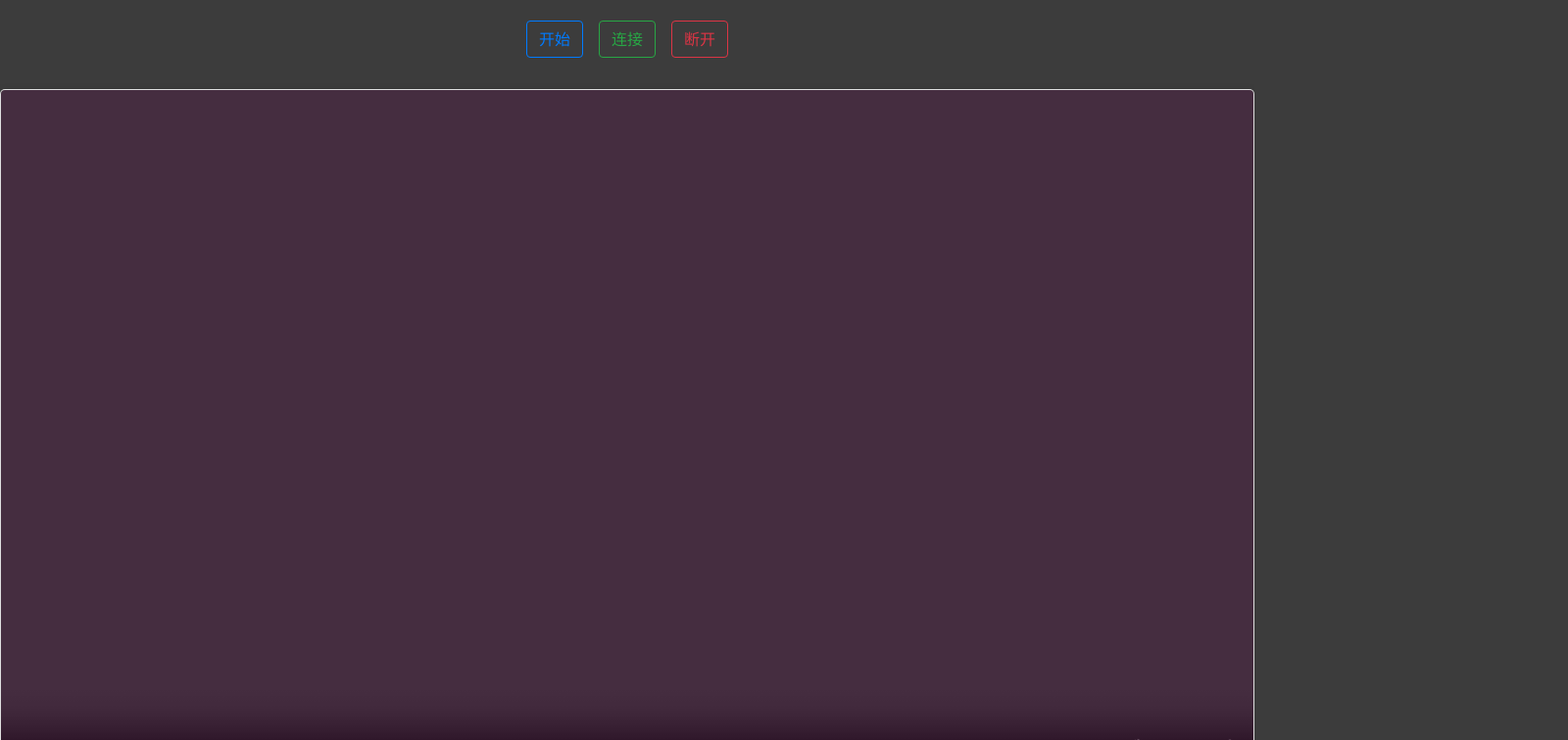
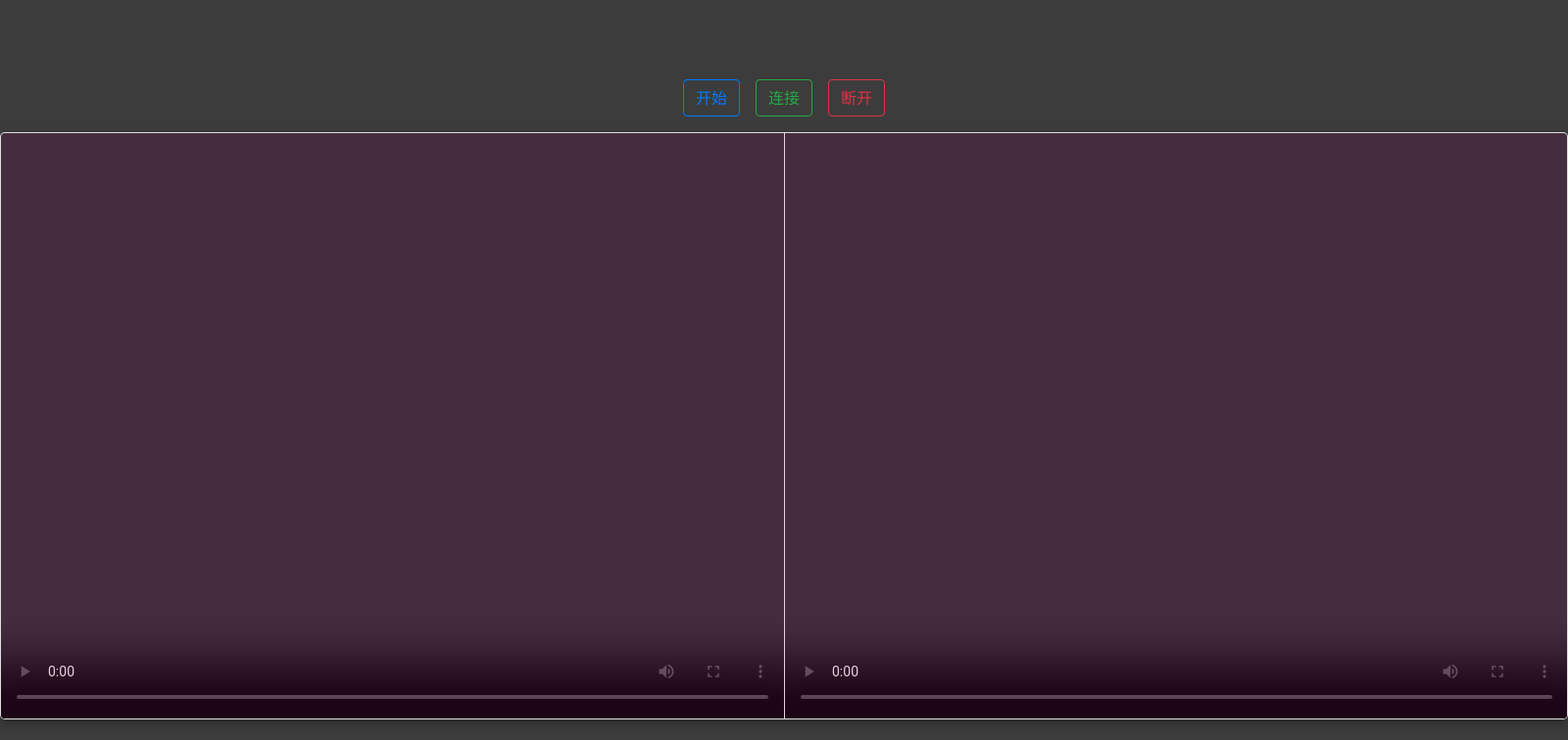
Before and after one commit to fuyb/webrtc-demo, a React (Create React App) app: page / in a window 1280 px wide. Shown: the top 756 px of the page at 98% size, 1600 px wide, since content can reach past the window. Built offline with nearby package versions, Linux system fonts and the light colour scheme.

Commit message:
加上一个RemoteVideo, WebRTC逻辑移至App.jsx, onClose() 置空video stream

```diff
--- a/src/Video.jsx
+++ b/src/Video.jsx
@@ -1,46 +1,67 @@
 import React from 'react';
-import { WebRTC } from './connect';
 
 class VideoBox extends React.Component {
     constructor(props) {
         super(props);
-        this.start = this.start.bind(this);
         this.addLocalVideoStream = this.addLocalVideoStream.bind(this);
-        this.removeLocalVideoStream = this.removeLocalVideoStream.bind(this);
+        this.addRemoteVideoStream = this.addRemoteVideoStream.bind(this);
+        this.onClose = this.onClose.bind(this);
 
-        this.video = null;
-        this.setVideoRef = element => {
-            this.video = element;
-            this.video.onloadedmetadata = e => {
-                this.video.play();
+        this.localVideo = null;
+        this.setLocalVideoRef = element => {
+            this.localVideo = element;
+            this.localVideo.onloadedmetadata = e => {
+                this.localVideo.play();
             }
         };
 
-        this.webRTC = new WebRTC();
+        this.remoteVideo = null;
+        this.setRemoteVideoRef = element => {
+            this.remoteVideo = element;
+            this.remoteVideo.onloadedmetadata = e => {
+                this.remoteVideo.play();
+            }
+        };
     }
 
     componentDidMount() {
     }
 
-    start() {
-        this.webRTC.start().then(stream => {
-            this.addLocalVideoStream(stream);
-        });
+    addLocalVideoStream(stream) {
+        this.localVideo.srcObject = stream;
     }
 
-    addLocalVideoStream(stream) {
-        this.video.srcObject = stream;
+    addRemoteVideoStream(stream) {
+        this.remoteVideo.srcObject = stream;
     }
 
-    removeLocalVideoStream(stream) {
-        this.video.srcObject = null;
+    onClose() {
+        if (this.localVideo.srcObject !== null) {
+            let tracks = this.localVideo.stream.getTracks();
+             tracks.forEach(track => {
+                 track.stop();
+             });
+            this.localVideo.srcObject = null;
+        }
+
+        if (this.remoteVideo.srcObject !== null) {
+            let tracks = this.remoteVideo.stream.getTracks();
+             tracks.forEach(track => {
+                 track.stop();
+             });
+            this.remoteVideo.srcObject = null;
+        }
     }
 
     render () {
         return (
             <div className={"card"}>
-                <div id={"video-view"} className={"card_part card_part-two"}>
-                    <video ref={this.setVideoRef} controls>
+                <div className={"card_part card_part-two"}>
+                    <video ref={this.setLocalVideoRef} controls={true}>
+                    </video>
+                </div>
+                <div className={"card_part card_part-one"}>
+                    <video ref={this.setRemoteVideoRef} controls={true}>
                     </video>
                 </div>
             </div>
--- a/src/css/index.css
+++ b/src/css/index.css
@@ -19,8 +19,8 @@ body {
 .card {
   position: relative;
 
-  width: 1280px;
-  height: 720px;
+  width: 1600px;
+  height: 600px;
   overflow: hidden;
 
   border-radius: 5px;
@@ -54,8 +54,8 @@ body {
   height: 100%;
 }
 
-
 .card_part.card_part-two {
+  width: 50%;
   z-index: 6;
 }
 
@@ -64,11 +64,21 @@ body {
   height: 100%;
 }
 
+.card_part.card_part-one {
+  left: 800px;
+  width: 50%;
+  z-index: 7;
+}
+
+.card_part.card_part-one video {
+  width: 100%;
+  height: 100%;
+}
+
 .buttonbox {
   display: flex;
   align-items: center;
   justify-content: center;
-  padding: 1rem;
   margin: 1rem;
   position: relative;
 }
```
